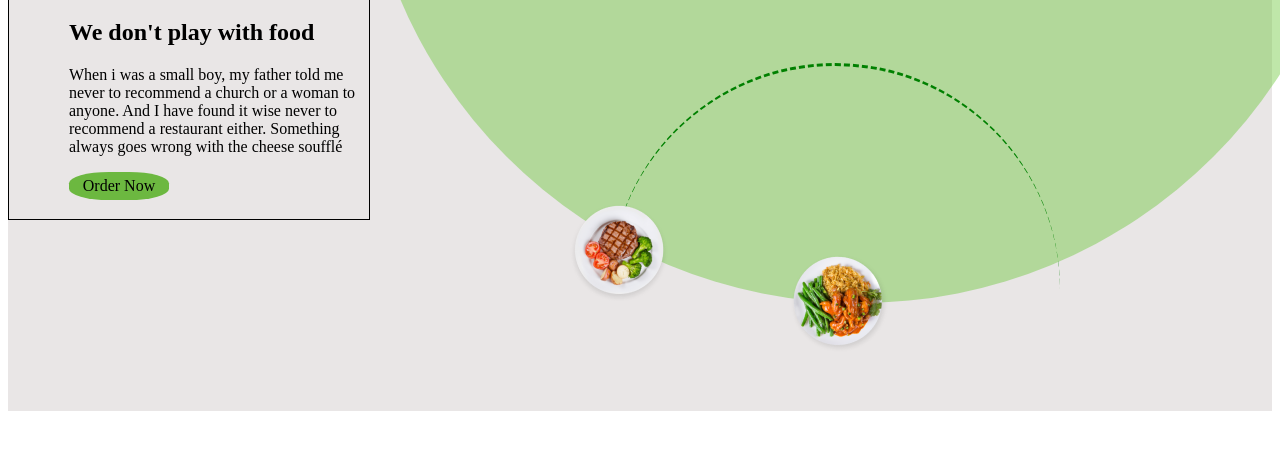
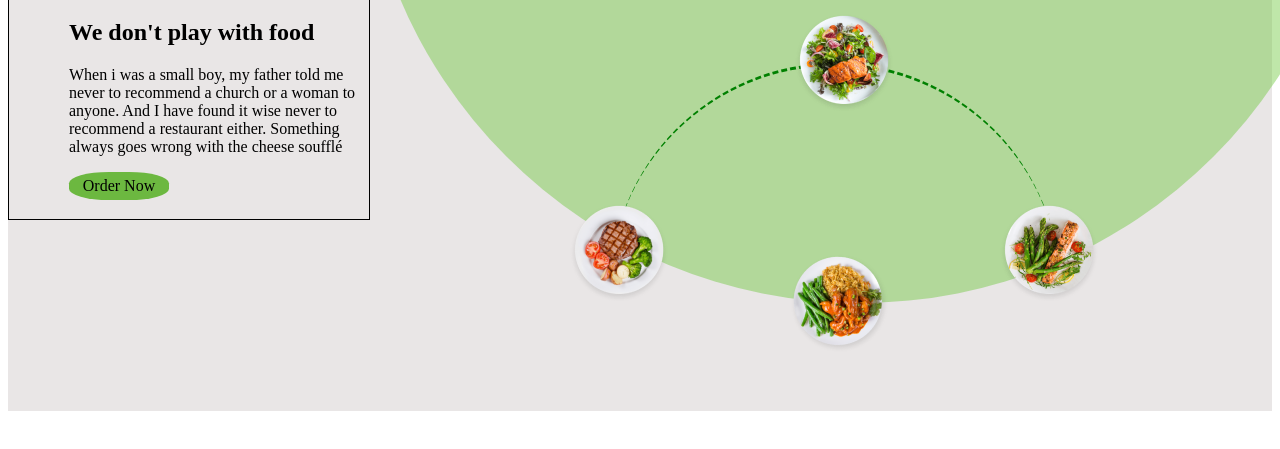
Before and after one commit to Kevson102/StreetFood-website, a plain HTML site: page index.html in a window 1280 px wide. Shown: the part 197-646 px from the top of the page. Drawn offline with Linux system fonts and the light colour scheme.

Commit message:
ADDS THE THIRD AND THE FOURTH IMAGE OF THE FIRST SECTION

```diff
--- a/index.css
+++ b/index.css
@@ -52,6 +52,18 @@ header{
     top: 400px;
     opacity: 1;
 }
+#image3{
+    position: fixed;
+    right: 180px;
+    top: 400px;
+    opacity: 1;
+}
+#image4{
+    position: fixed;
+    right: 385px;
+    top: 210px;
+    opacity: 1;
+}
 #semicircle{
     height: 1000px;
     width: 1000px;
--- a/index.html
+++ b/index.html
@@ -38,7 +38,8 @@
                 <div id="semicircle2"></div>
                 <div id="img1"><img src="./Assets/image 5 (1).png" alt="image 1"></div>
                 <div id="image2"><img src="./Assets/image 1.png" alt="image 2"></div>
-
+                <div id="image3"><img src="./Assets/image 6.png" alt="image 3"></div>
+                <div id="image4"><img src="./Assets/image 3.png" alt="image 4"></div>
             </div>
         </div>
     </body>
```
